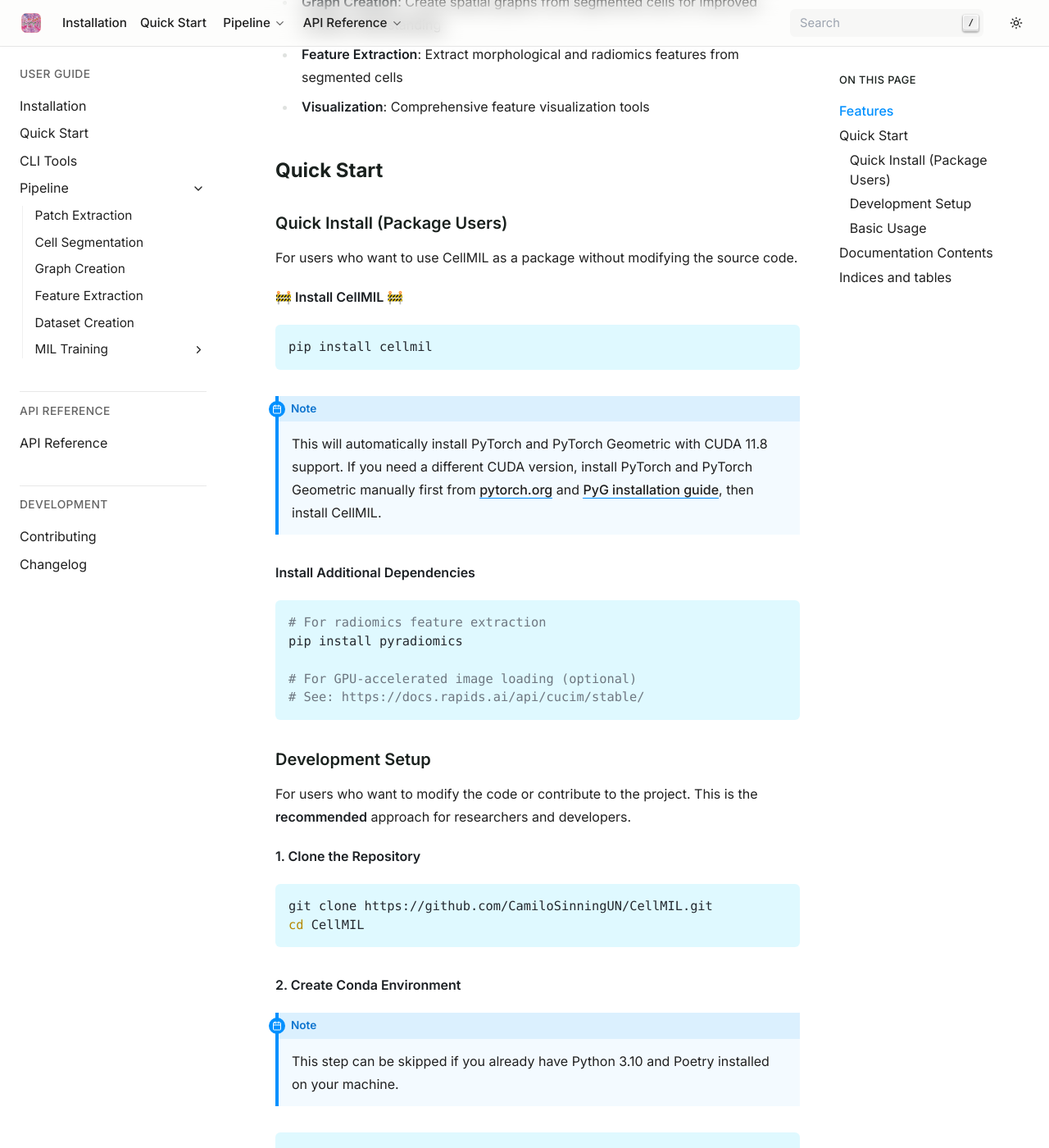
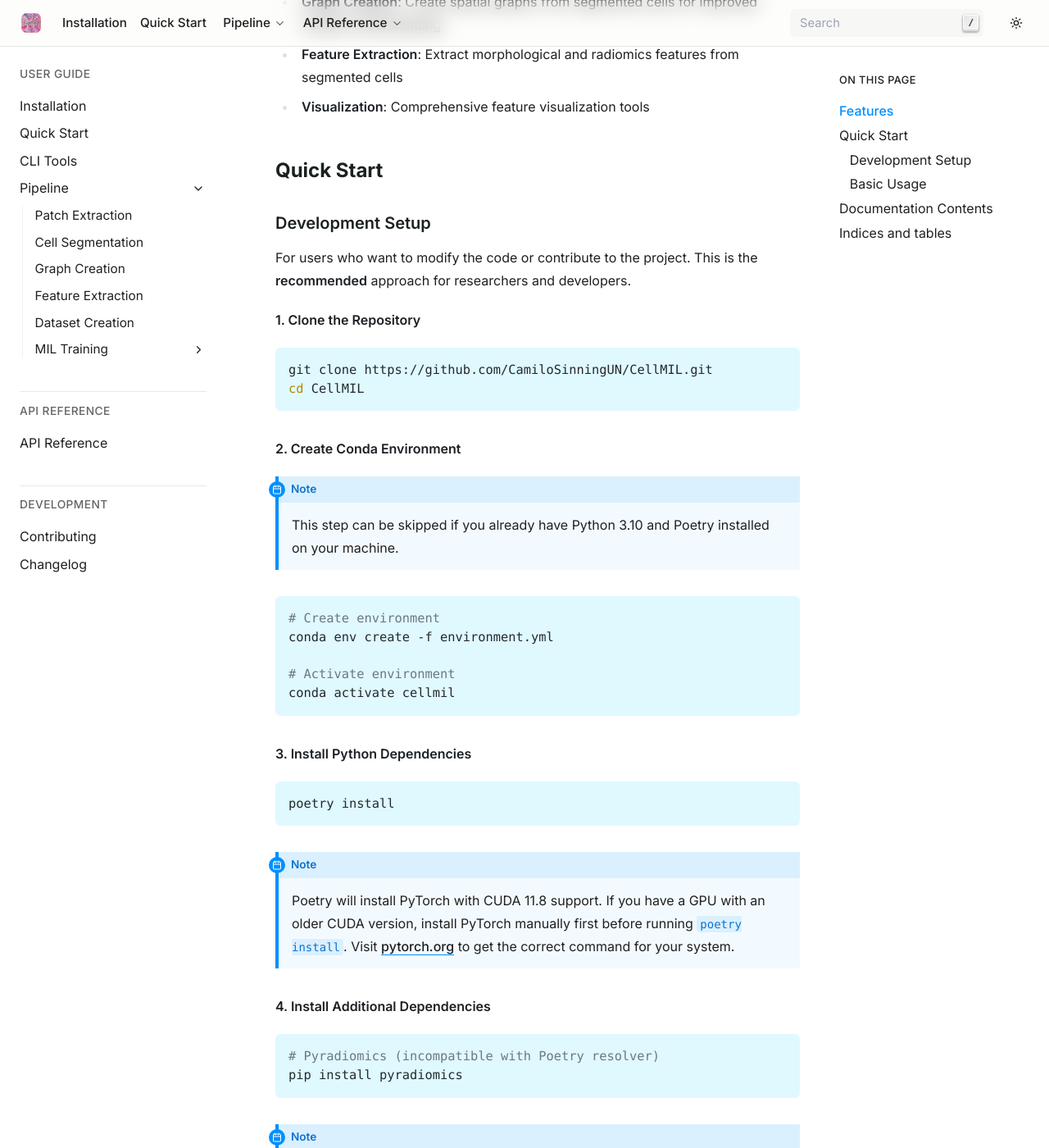
Before and after one commit to CamiloSinningUN/CellMIL, a Sphinx documentation site: the page built from doc/source/index.rst, in a window 1280 px wide and 1400 px high, scrolled down 861 px. Shown: the whole window at 82% size. Built offline with Sphinx 7.4.7, drawn with Linux system fonts in a browser that asks for light colours.

Commit message:
refactor: remove quick install instructions from documentation

```diff
--- a/doc/source/index.rst
+++ b/doc/source/index.rst
@@ -26,31 +26,6 @@ Features
 
 Quick Start
 ===========
-
-Quick Install (Package Users)
-------------------------------
-
-For users who want to use CellMIL as a package without modifying the source code.
-
-**🚧 Install CellMIL 🚧**
-
-.. code-block:: bash
-
-   pip install cellmil
-
-.. note::
-
-   This will automatically install PyTorch and PyTorch Geometric with CUDA 11.8 support. If you need a different CUDA version, install PyTorch and PyTorch Geometric manually first from `pytorch.org <https://pytorch.org/get-started/locally/>`_ and `PyG installation guide <https://pytorch-geometric.readthedocs.io/en/latest/install/installation.html>`_, then install CellMIL.
-
-**Install Additional Dependencies**
-
-.. code-block:: bash
-
-   # For radiomics feature extraction
-   pip install pyradiomics
-
-   # For GPU-accelerated image loading (optional)
-   # See: https://docs.rapids.ai/api/cucim/stable/
 
 Development Setup
 -----------------
```
Also changed, not shown: README.md (+0 -16 lines), doc/source/installation.rst (+0 -27 lines).
